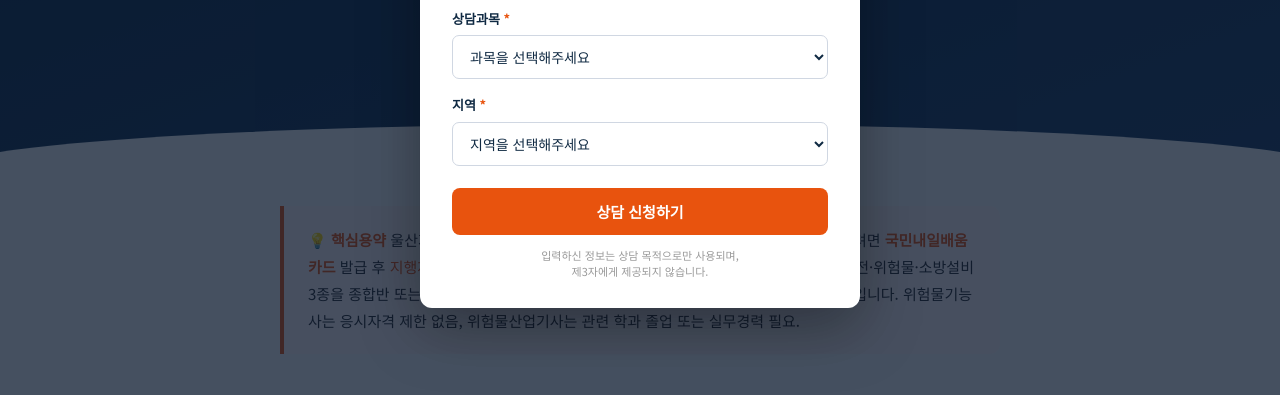
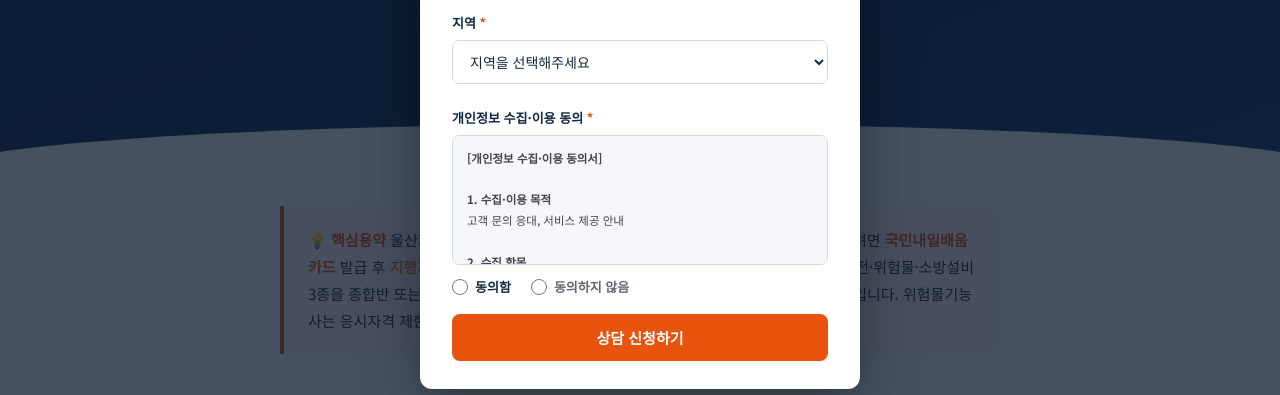
Before and after one commit to jihaengjae/danger, a plain HTML site: page index.html in a window 1280 px wide. Shown: the part 398-793 px from the top of the page. Drawn offline with Linux system fonts and the light colour scheme.

Commit message:
위험물

```diff
--- a/index.html
+++ b/index.html
@@ -430,7 +430,7 @@ document.querySelectorAll('.faq-q').forEach(q=>{
   });
 });
 </script>
-  <!--
+<!--
 ===========================================================
   상담문의 팝업 코드 — jihaengjae.github.io/safety/
   이메일 수신: jhjedu@inservice.co.kr
@@ -518,16 +518,41 @@ document.querySelectorAll('.faq-q').forEach(q=>{
         </select>
       </div>
 
+      <!-- 개인정보 수집·이용 동의서 -->
+      <div style="margin-bottom:16px;">
+        <label style="display:block; font-size:13px; font-weight:700; color:#102A43; margin-bottom:6px;">개인정보 수집·이용 동의 <span style="color:#E8530E;">*</span></label>
+        <div style="background:#f5f7fa; border:1px solid #d0d7e2; border-radius:7px; padding:12px 14px; font-size:11.5px; color:#444; line-height:1.8; max-height:130px; overflow-y:auto; margin-bottom:10px;">
+          <strong>[개인정보 수집·이용 동의서]</strong><br><br>
+          <strong>1. 수집·이용 목적</strong><br>
+          고객 문의 응대, 서비스 제공 안내<br><br>
+          <strong>2. 수집 항목</strong><br>
+          필수: 성명, 연락처(휴대전화)<br><br>
+          <strong>3. 보유·이용 기간</strong><br>
+          수집일로부터 1년간 보관 후 즉시 파기<br>
+          (단, 관련 법령에 따라 보존이 필요한 경우 해당 기간까지 보관)<br><br>
+          <strong>4. 동의 거부 권리 및 불이익 안내</strong><br>
+          귀하는 개인정보 수집·이용에 동의하지 않을 권리가 있으며, 동의 거부 시 서비스 제공이 제한될 수 있습니다.
+        </div>
+        <div style="display:flex; gap:20px; align-items:center;">
+          <label style="display:flex; align-items:center; gap:7px; font-size:13px; font-weight:700; color:#102A43; cursor:pointer;">
+            <input type="radio" name="개인정보동의" value="동의함" id="privacy-agree" required
+              style="width:16px; height:16px; accent-color:#E8530E; cursor:pointer;">
+            동의함
+          </label>
+          <label style="display:flex; align-items:center; gap:7px; font-size:13px; font-weight:700; color:#667; cursor:pointer;">
+            <input type="radio" name="개인정보동의" value="동의하지 않음" id="privacy-disagree"
+              style="width:16px; height:16px; accent-color:#999; cursor:pointer;"
+              onchange="if(this.checked){ closeConsultPopup(); }">
+            동의하지 않음
+          </label>
+        </div>
+      </div>
+
       <!-- 제출 버튼 -->
       <button type="submit" id="consult-submit-btn"
         style="width:100%; padding:13px; background:#E8530E; color:#fff; border:none; border-radius:8px; font-size:15px; font-weight:800; font-family:'Noto Sans KR',sans-serif; cursor:pointer; transition:background .2s;">
         상담 신청하기
       </button>
-
-      <!-- 개인정보 안내 -->
-      <p style="margin:12px 0 0; font-size:11px; color:#999; text-align:center; line-height:1.5;">
-        입력하신 정보는 상담 목적으로만 사용되며,<br>제3자에게 제공되지 않습니다.
-      </p>
     </form>
 
     <!-- 제출 완료 메시지 (폼 제출 후 표시) -->
@@ -607,5 +632,6 @@ document.querySelectorAll('.faq-q').forEach(q=>{
 </script>
 <!-- ===== 상담문의 팝업 끝 ===== -->
 
+
 </body>
 </html>
```
